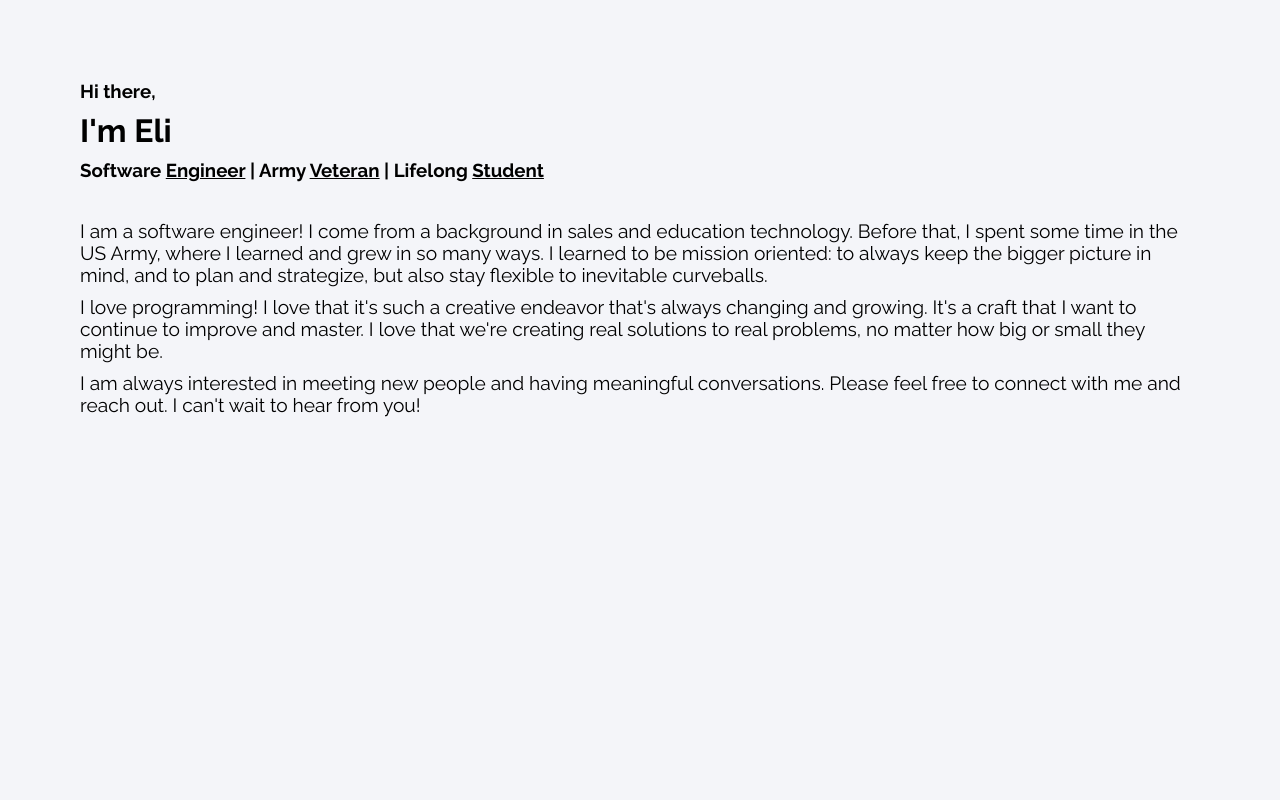
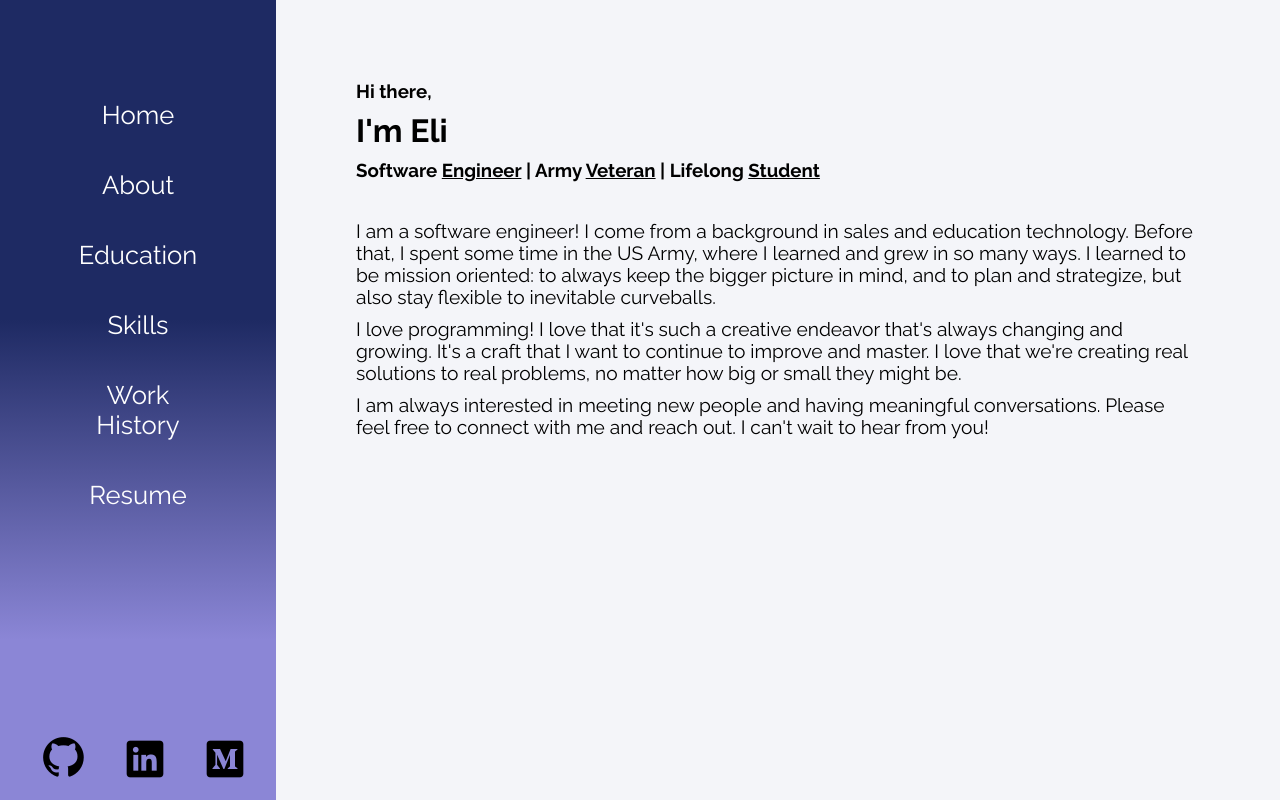
Before and after one commit to eliskim27/eliskim27.github.io, a React (Create React App) app: page /about in a window 1280 px wide. Shown: the top 800 px of the page. Built offline with nearby package versions, Linux system fonts and the light colour scheme.

Commit message:
undo seperation and adjust @media

```diff
--- a/src/App.css
+++ b/src/App.css
@@ -29,8 +29,6 @@ nav
     flex:var(--sidebar-flex);
     background: rgb(245, 48, 48);
     background: linear-gradient(180deg, rgb(30, 42, 99) 40%, rgb(139, 134, 214) 80%);
-    position: sticky;
-    height: 100vh;
   }
 .condiv
   {
@@ -172,6 +170,7 @@ h1,h2,h3,h4,p
   nav ul
     {
       display: flex;
+      position: sticky;
     }
   nav ul li
     {
--- a/src/App.js
+++ b/src/App.js
@@ -15,9 +15,8 @@ import WorkHistory from './contents/WorkHistory';
 function App() {
   return (
     <Router>
-      <div>
       <div className="App">
-
+        <NavBar />
 
         <Route exact path="/">      <Home />        </Route>
         <Route path="/about">       <About />       </Route>
@@ -26,8 +25,6 @@ function App() {
         {/* <Route path="/resume">      <Resume />      </Route> */}
         <Route path="/workhistory"> <WorkHistory /> </Route>
       </div>
-        <NavBar />
-      </div>
     </Router>
     );
   }
```
Lines whose indentation alone changed are shown as unchanged.
